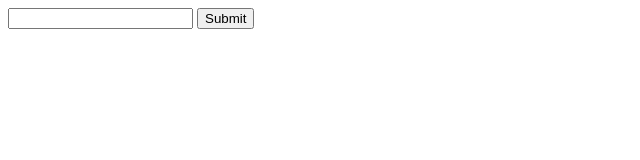
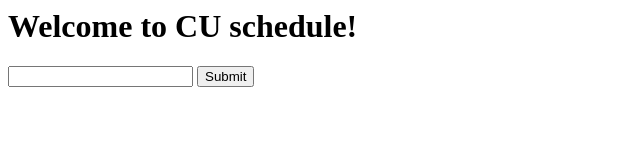
Before and after one commit to ltforsman/Course_scrubber, a plain HTML site: page templates/home-form.html in a window 1280 px wide. Shown: the whole page, without its empty margins (0-640 px from the left). Drawn offline with Linux system fonts and the light colour scheme.

Commit message:
frontend heading

```diff
--- a/templates/home-form.html
+++ b/templates/home-form.html
@@ -6,6 +6,7 @@
     <title>Home</title>
 </head>
 <body>
+    <h1>Welcome to CU schedule!</h1>
     <form method="POST">
         <input name="text">
         <input type="submit">
```
